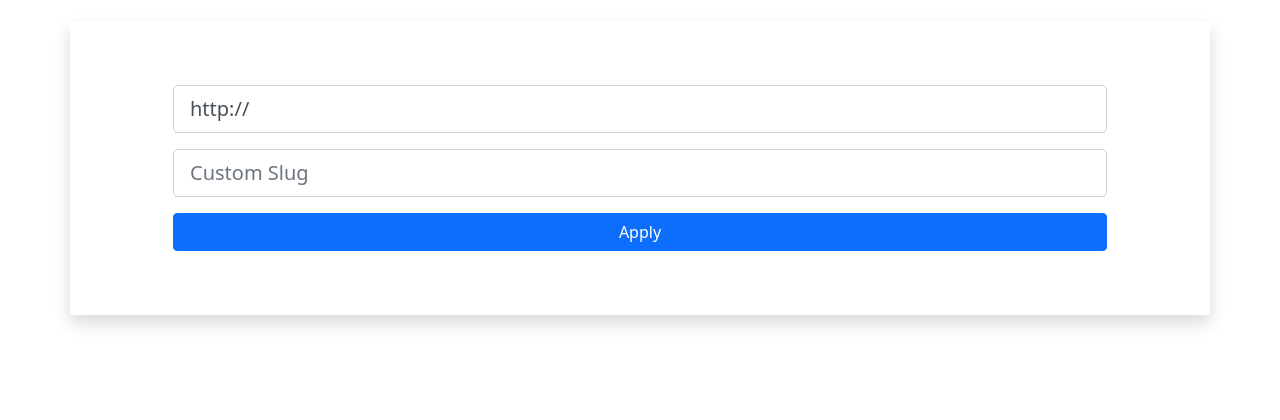
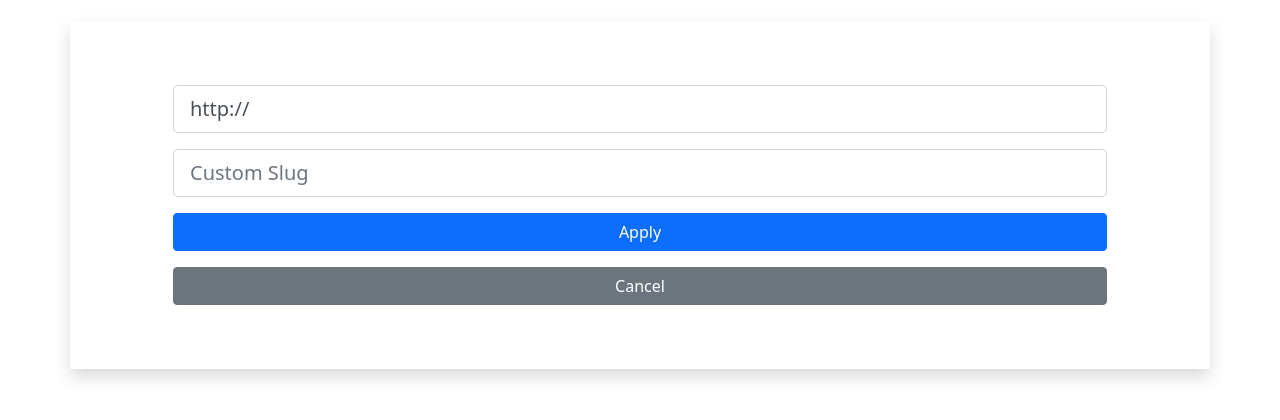
Before and after one commit to artsR/URL..Bu..tche..r, a Django app: template templates/edit_slug.html in a window 1280 px wide. Shown: the part 341-761 px from the top of the page. Run offline with Django 3.2, Linux system fonts and the light colour scheme; the template is opened without the code that fills it: values that come from a table or form of the project are taken from there, others are empty; some libraries are stand-ins or nearby versions.

Commit message:
add Cancel button

```diff
--- a/templates/edit_slug.html
+++ b/templates/edit_slug.html
@@ -19,7 +19,9 @@
         {% render_field field class="form-control form-control-lg" %}
       {% endif %}
     {% endfor %}
-    <input class="btn btn-primary" type="submit" value="Apply">
+    <input class="btn btn-primary" type="submit" value="Apply"/>
+    <a class="btn btn-secondary link-white" href="{% url 'dashboard' %}">Cancel</a>
+    </div>
     </form>
   </div>
 </div>
```
